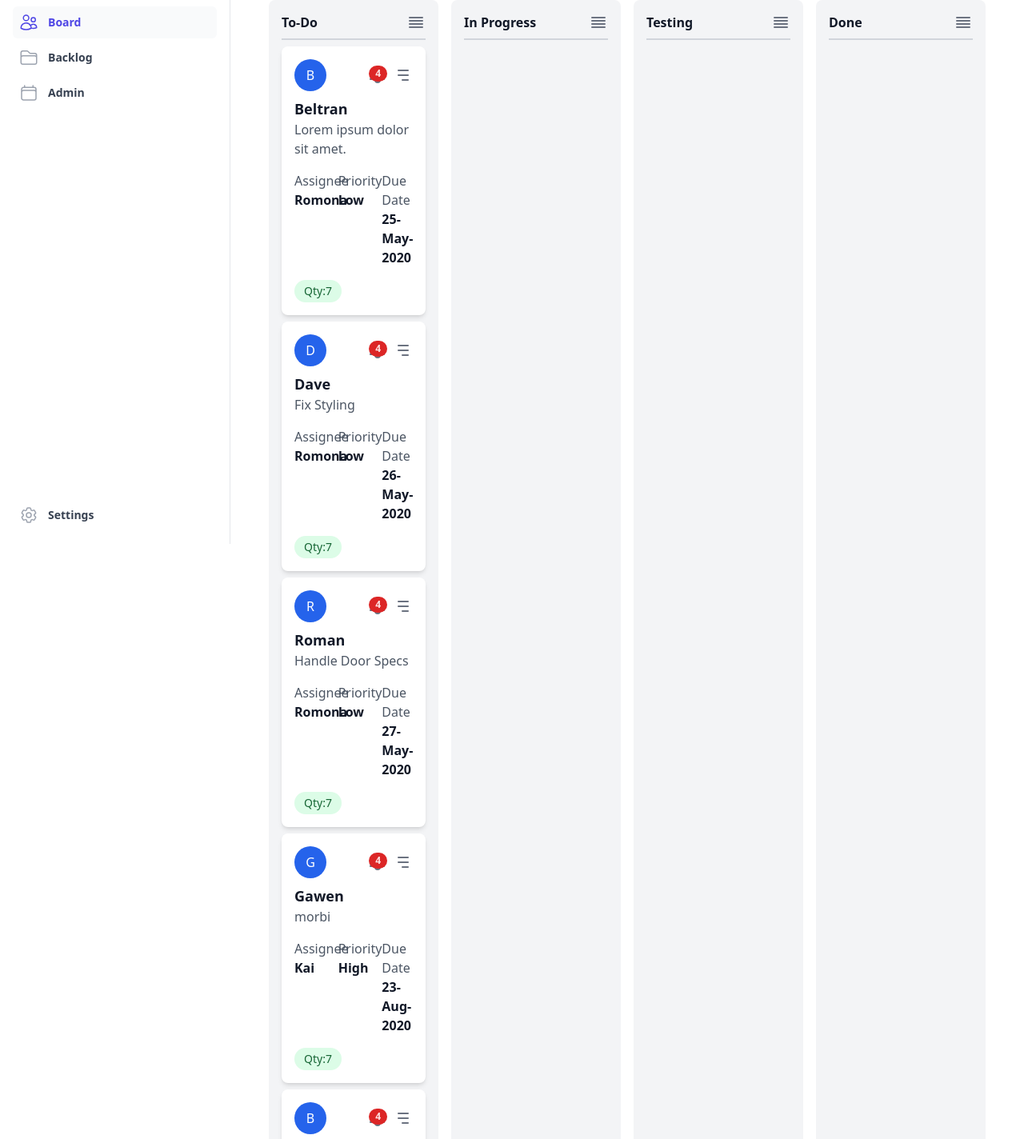
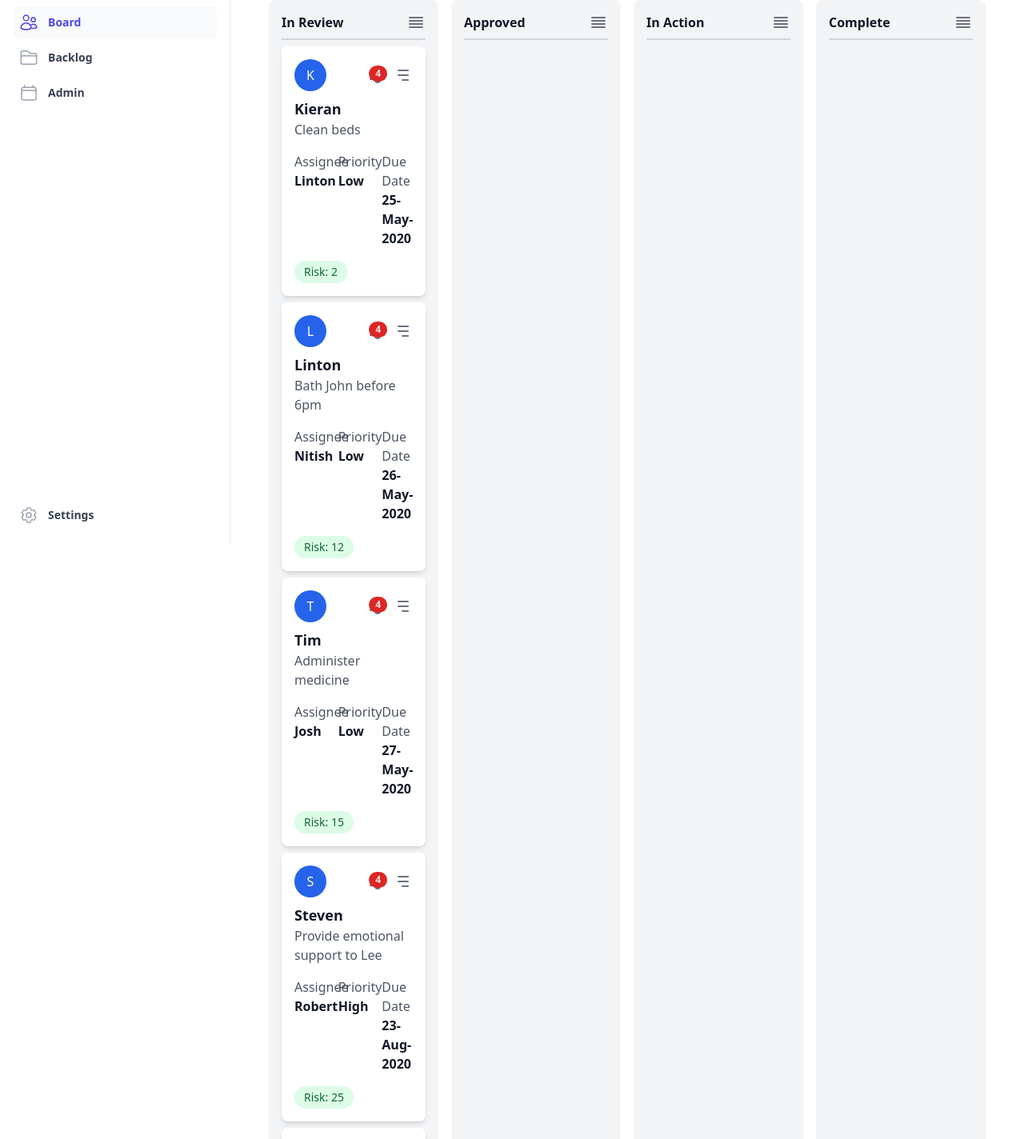
Before and after one commit to TechBees-Pty-Ltd/carelynx-ci-poc, a React (Vite) app: page /carelynx-ci-poc/board in a window 1280 px wide. Shown: the part 120-1544 px from the top of the page at 80% size. Built offline with nearby package versions, Linux system fonts and the light colour scheme.

Commit message:
fix(kanban): change variable naming, add proper data and add risk score

```diff
--- a/package.json
+++ b/package.json
@@ -16,6 +16,7 @@
     "react": "^18.3.1",
     "react-dom": "^18.3.1",
     "react-router-dom": "^6.25.1",
+    "react-tooltip": "^5.27.1",
     "uuid": "^10.0.0"
   },
   "homepage": "https://techbees-pty-ltd.github.io/carelynx-ci-poc",
--- a/src/views/Kanban.tsx
+++ b/src/views/Kanban.tsx
@@ -8,10 +8,10 @@ interface Column {
   items: {
     id: string;
     task: string;
-    assigned_To: string;
+    assignedTo: string;
     assignee: string;
     priority: string;
-    due_Date: string;
+    dueDate: string;
   }[];
 }
 
--- a/src/views/KanbanData.ts
+++ b/src/views/KanbanData.ts
@@ -3,58 +3,76 @@ import { v4 as uuidv4 } from 'uuid';
 interface Candidate {
   id: string;
   task: string;
-  assigned_To: string;
+  assignedTo: string;
   assignee: string;
   Status: string;
   priority: string;
-  due_Date: string;
+  dueDate: string;
+  riskScore: string;
+  riskProbability: string;
+  riskImpact: string;
 }
 
 export const CandidatesData: Candidate[] = [
   {
     id: '1',
-    task: 'Lorem ipsum dolor sit amet.',
-    assigned_To: 'Beltran',
-    assignee: 'Romona',
-    Status: 'To-do',
+    task: 'Clean beds',
+    assignedTo: 'Kieran',
+    assignee: 'Linton',
+    Status: 'In Review',
     priority: 'Low',
-    due_Date: '25-May-2020'
+    dueDate: '25-May-2020',
+    riskScore: '2',
+    riskProbability: 'Rare',
+    riskImpact: 'Insignificant'
   },
   {
     id: '2',
-    task: 'Fix Styling',
-    assigned_To: 'Dave',
-    assignee: 'Romona',
-    Status: 'To-do',
+    task: 'Bath John before 6pm',
+    assignedTo: 'Linton',
+    assignee: 'Nitish',
+    Status: 'In Review',
     priority: 'Low',
-    due_Date: '26-May-2020'
+    dueDate: '26-May-2020',
+    riskScore: '12',
+    riskProbability: 'Likely',
+    riskImpact: 'Significant'
   },
   {
     id: '3',
-    task: 'Handle Door Specs',
-    assigned_To: 'Roman',
-    assignee: 'Romona',
-    Status: 'To-do',
+    task: 'Administer medicine',
+    assignedTo: 'Tim',
+    assignee: 'Josh',
+    Status: 'In Review',
     priority: 'Low',
-    due_Date: '27-May-2020'
+    dueDate: '27-May-2020',
+    riskScore: '15',
+    riskProbability: 'Moderate',
+    riskImpact: 'Severe'
   },
   {
     id: '4',
-    task: 'morbi',
-    assigned_To: 'Gawen',
-    assignee: 'Kai',
-    Status: 'Done',
+    task: 'Provide emotional support to Lee',
+    assignedTo: 'Steven',
+    assignee: 'Robert',
+    Status: 'Complete',
     priority: 'High',
-    due_Date: '23-Aug-2020'
+    dueDate: '23-Aug-2020',
+    riskScore: '25',
+    riskProbability: 'Almost certain',
+    riskImpact: 'Severe'
   },
   {
     id: '5',
-    task: 'proin',
-    assigned_To: 'Bondon',
-    assignee: 'Antoinette',
-    Status: 'In Progress',
+    task: 'Organise rosters',
+    assignedTo: 'Rachel',
+    assignee: 'Sam',
+    Status: 'Approved',
     priority: 'Medium',
-    due_Date: '05-Jan-2021'
+    dueDate: '05-Jan-2021',
+    riskScore: '1',
+    riskProbability: 'Rare',
+    riskImpact: 'Insignificant'
   }
 ];
 
@@ -67,19 +85,19 @@ interface Columns {
 
 export const columnsFromBackend: Columns = {
   [uuidv4()]: {
-    title: 'To-Do',
+    title: 'In Review',
     items: CandidatesData
   },
   [uuidv4()]: {
-    title: 'In Progress',
+    title: 'Approved',
     items: []
   },
   [uuidv4()]: {
-    title: 'Testing',
+    title: 'In Action',
     items: []
   },
   [uuidv4()]: {
-    title: 'Done',
+    title: 'Complete',
     items: []
   }
 };
--- a/src/views/components/KanbanCard.tsx
+++ b/src/views/components/KanbanCard.tsx
@@ -5,10 +5,13 @@ interface KanbanCardProps {
   item: {
     id: string;
     task: string;
-    assigned_To: string;
+    assignedTo: string;
     assignee: string;
     priority: string;
-    due_Date: string;
+    dueDate: string;
+    riskScore: string;
+    riskProbability: string;
+    riskImpact: string;
   };
   index: number;
 }
@@ -26,7 +29,7 @@ const KanbanCard: React.FC<KanbanCardProps> = ({ item, index }) => {
           <div className='flex justify-between items-center'>
             <div className='flex items-center'>
               <div className='w-10 h-10 bg-blue-600 text-white flex items-center justify-center rounded-full'>
-                {item.assigned_To.charAt(0).toUpperCase()}
+                {item.assignedTo.charAt(0).toUpperCase()}
               </div>
             </div>
             <div className='flex space-x-2'>
@@ -66,7 +69,7 @@ const KanbanCard: React.FC<KanbanCardProps> = ({ item, index }) => {
             </div>
           </div>
           <div className='mt-2'>
-            <h2 className='text-lg font-bold text-gray-900'>{item.assigned_To}</h2>
+            <h2 className='text-lg font-bold text-gray-900'>{item.assignedTo}</h2>
             <p className='text-gray-600'>{item.task}</p>
           </div>
           <div className='mt-4 grid grid-cols-3 gap-4'>
@@ -80,12 +83,12 @@ const KanbanCard: React.FC<KanbanCardProps> = ({ item, index }) => {
             </div>
             <div>
               <div className='text-gray-600'>Due Date</div>
-              <div className='font-bold text-gray-900'>{item.due_Date}</div>
+              <div className='font-bold text-gray-900'>{item.dueDate}</div>
             </div>
           </div>
           <div className='mt-4'>
             <span className='inline-flex items-center px-3 py-1 rounded-full text-sm font-medium bg-green-100 text-green-800'>
-              Qty:7
+              Risk: {item.riskScore}
             </span>
           </div>
         </div>
```
Also changed, not shown: 1 other file (tests, documents, lock files or other folders).
